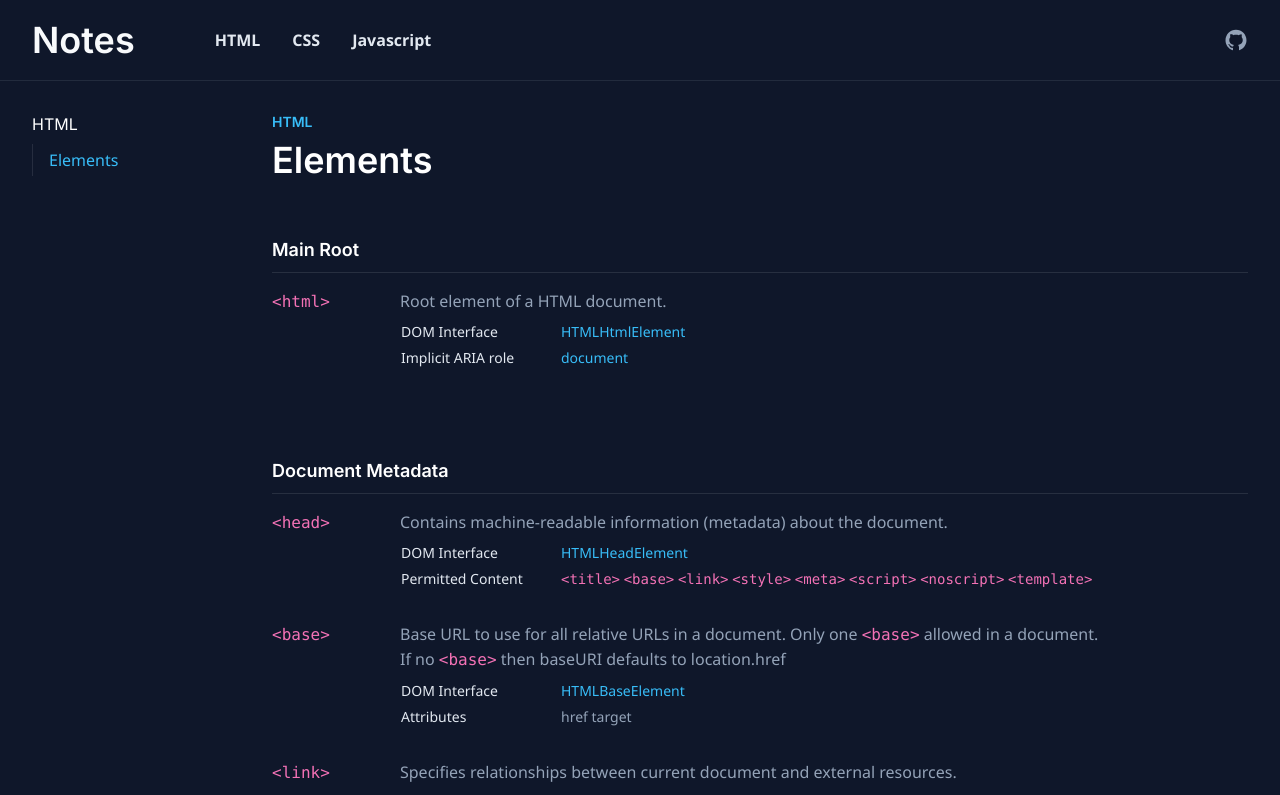
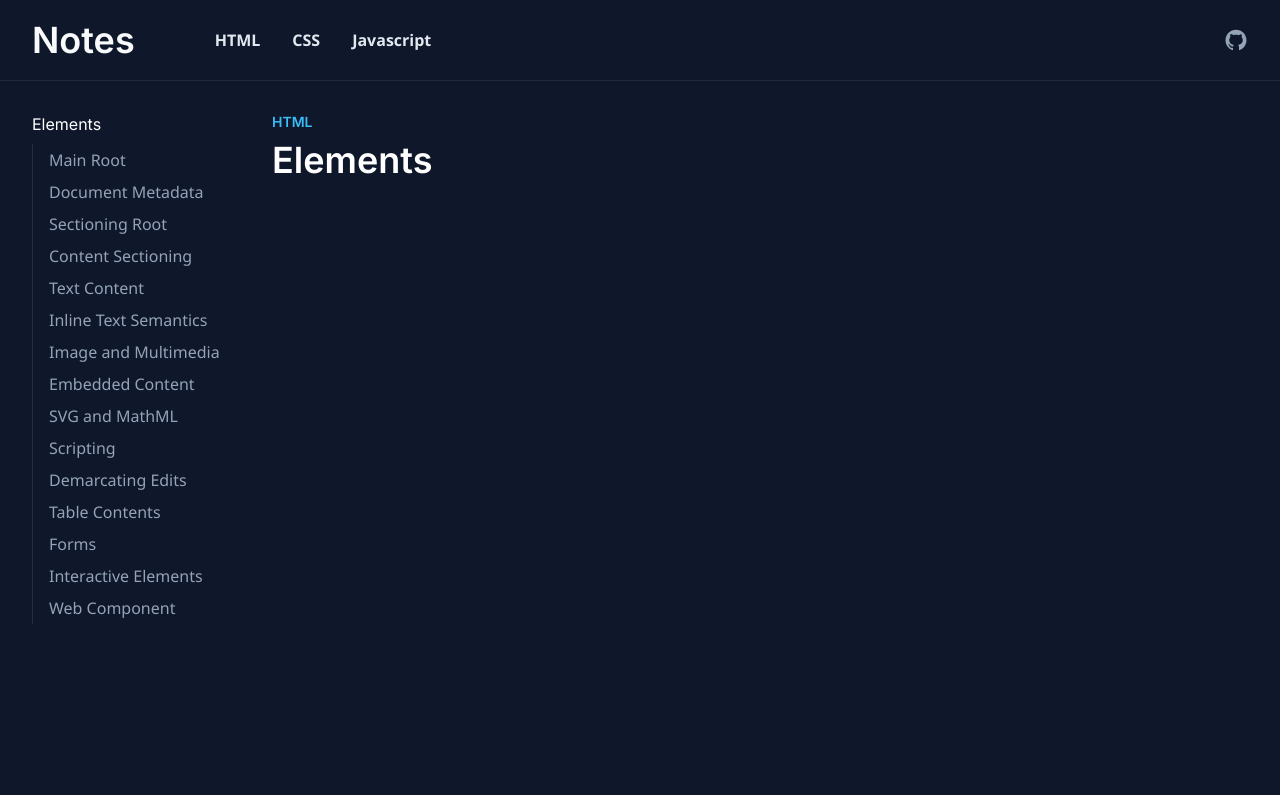
Before and after one commit to nhui98/my-notes, a Next.js app: page /html/elements in a window 1280 px wide. Shown: the top 795 px of the page. Built offline with nearby package versions, Linux system fonts and the light colour scheme.

Commit message:
refactor sidebar links

```diff
--- a/src/components/common/Flyout/Flyout.tsx
+++ b/src/components/common/Flyout/Flyout.tsx
@@ -1,21 +1,10 @@
 import { NextPage } from "next";
 import Link from "next/link";
-import { useRouter } from "next/router";
 import { useEffect, useState } from "react";
 import { AiOutlineLeft, AiOutlineRight } from "react-icons/ai";
 
-const Flyout: NextPage<FlyoutProps> = ({ links }) => {
-  const [selectedLink, setSelectedLink] = useState("");
+const Flyout: NextPage<FlyoutProps> = ({ links, selectedLink }) => {
   const [flyoutOpen, setFlyoutOpen] = useState(false);
-  const router = useRouter();
-
-  useEffect(() => {
-    const paths = router.route.split("/");
-    paths.shift();
-    const id = paths.join("-");
-
-    setSelectedLink(id);
-  }, [router.route]);
 
   useEffect(() => {
     window.addEventListener("resize", handleResize);
@@ -100,4 +89,5 @@ interface FlyoutProps {
       href: string;
     }[];
   }[];
+  selectedLink: string;
 }
--- a/src/components/common/Sidebar/Sidebar.tsx
+++ b/src/components/common/Sidebar/Sidebar.tsx
@@ -1,22 +1,7 @@
 import { NextPage } from "next";
 import Link from "next/link";
-import { useRouter } from "next/router";
-import { useEffect, useState } from "react";
 
-const Sidebar: NextPage<SidebarProps> = ({ links }) => {
-  const [selectedLink, setSelectedLink] = useState("");
-
-  const router = useRouter();
-
-  useEffect(() => {
-    const paths = router.route.split("/");
-    paths.shift();
-    const id = paths.join("-");
-
-    setSelectedLink(id);
-  }, [router.route]);
-
-  return (
+const Sidebar: NextPage<SidebarProps> = ({ links, selectedLink }) => (
   <div className="fixed hidden h-full w-[15rem] overflow-auto lg:block">
     <ul className="space-y-8 py-8">
       {links.map(({ id, links, heading }) => (
@@ -42,7 +27,6 @@ const Sidebar: NextPage<SidebarProps> = ({ links }) => {
     </ul>
   </div>
 );
-};
 
 export default Sidebar;
 
@@ -56,4 +40,5 @@ interface SidebarProps {
       href: string;
     }[];
   }[];
+  selectedLink: string;
 }
--- a/src/constants/data-html.ts
+++ b/src/constants/data-html.ts
@@ -1,12 +1,82 @@
 export const SIDEBAR_LINKS = [
   {
     id: 0,
-    heading: "HTML",
+    heading: "Elements",
     links: [
       {
-        slug: "html-elements",
-        text: "Elements",
-        href: "/html/elements",
+        slug: "html-elements-mainroot",
+        text: "Main Root",
+        href: "/html/elements?c=mainroot",
+      },
+      {
+        slug: "html-elements-documentmetadata",
+        text: "Document Metadata",
+        href: "/html/elements?c=documentmetadata",
+      },
+      {
+        slug: "html-elements-sectionroot",
+        text: "Sectioning Root",
+        href: "/html/elements?c=sectionroot",
+      },
+      {
+        slug: "html-elements-contentsectioning",
+        text: "Content Sectioning",
+        href: "/html/elements?c=contentsectioning",
+      },
+      {
+        slug: "html-elements-textcontent",
+        text: "Text Content",
+        href: "/html/elements?c=textcontent",
+      },
+      {
+        slug: "html-elements-inlinetextsemantics",
+        text: "Inline Text Semantics",
+        href: "/html/elements?c=inlinetextsemantics",
+      },
+      {
+        slug: "html-elements-imageandmultimedia",
+        text: "Image and Multimedia",
+        href: "/html/elements?c=imageandmultimedia",
+      },
+      {
+        slug: "html-elements-embeddedcontent",
+        text: "Embedded Content",
+        href: "/html/elements?c=embeddedcontent",
+      },
+      {
+        slug: "html-elements-svgandmmathml",
+        text: "SVG and MathML",
+        href: "/html/elements?c=svgandmmathml",
+      },
+      {
+        slug: "html-elements-scripting",
+        text: "Scripting",
+        href: "/html/elements?c=scripting",
+      },
+      {
+        slug: "html-elements-demarcatingedits",
+        text: "Demarcating Edits",
+        href: "/html/elements?c=demarcatingedits",
+      },
+      {
+        slug: "html-elements-tablecontents",
+        text: "Table Contents",
+        href: "/html/elements?c=tablecontents",
+      },
+      {
+        slug: "html-elements-forms",
+        text: "Forms",
+        href: "/html/elements?c=forms",
+      },
+      {
+        slug: "html-elements-interactiveelements",
+        text: "Interactive Elements",
+        href: "/html/elements?c=interactiveelements",
+      },
+      {
+        slug: "html-elements-webcomponents",
+        text: "Web Component",
+        href: "/html/elements?c=webcomponents",
       },
     ],
   },
--- a/src/pages/html/elements.tsx
+++ b/src/pages/html/elements.tsx
@@ -19,34 +19,58 @@ import WebComponent from "@components/html/WebComponents";
 import { SIDEBAR_LINKS } from "@constants/data-html";
 import { NextPage } from "next";
 import Head from "next/head";
+import { useRouter } from "next/router";
+import { useEffect, useState } from "react";
 
-const Html: NextPage = () => (
+const Html: NextPage = () => {
+  const [selectedLink, setSelectedLink] = useState("");
+  const [queryParam, setQueryParam] = useState("");
+  const router = useRouter();
+
+  useEffect(() => {
+    const container = router.query.c;
+    if (!container || Array.isArray(container)) return;
+    setQueryParam(container);
+
+    const paths = router.route.split("/");
+    paths.push(container);
+    paths.shift();
+    setSelectedLink(paths.join("-"));
+  }, [router.route, router.query.c]);
+
+  return (
     <div>
       <Head>
         <title>HTML | Elements</title>
       </Head>
 
-    <Flyout links={SIDEBAR_LINKS} />
-    <Sidebar links={SIDEBAR_LINKS} />
+      <Flyout links={SIDEBAR_LINKS} selectedLink={selectedLink} />
+      <Sidebar links={SIDEBAR_LINKS} selectedLink={selectedLink} />
       <main className="py-8 lg:pl-60">
         <PageTitle heading="HTML" subheading="Elements" />
-      <MainRoot />
-      <DocumentMetadata />
-      <SectioningRoot />
-      <ContentSectioning />
-      <TextContent />
-      <InlineTextSemantics />
-      <ImageAndMultimedia />
-      <EmbeddedContent />
-      <SVGandMathML />
-      <Scripting />
-      <DemarcatingEdits />
-      <TableContents />
-      <Forms />
-      <InteractiveElements />
-      <WebComponent />
+        {paths[queryParam]}
       </main>
     </div>
   );
+};
+export default Html;
 
-export default Html;
+const paths = {
+  mainroot: <MainRoot />,
+  documentmetadata: <DocumentMetadata />,
+  sectionroot: <SectioningRoot />,
+  contentsectioning: <ContentSectioning />,
+  textcontent: <TextContent />,
+  inlinetextsemantics: <InlineTextSemantics />,
+  imageandmultimedia: <ImageAndMultimedia />,
+  embeddedcontent: <EmbeddedContent />,
+  svgandmmathml: <SVGandMathML />,
+  scripting: <Scripting />,
+  demarcatingedits: <DemarcatingEdits />,
+  tablecontents: <TableContents />,
+  forms: <Forms />,
+  interactiveelements: <InteractiveElements />,
+  webcomponents: <WebComponent />,
+} as {
+  [key: string]: JSX.Element;
+};
```
Lines whose indentation alone changed are shown as unchanged.
